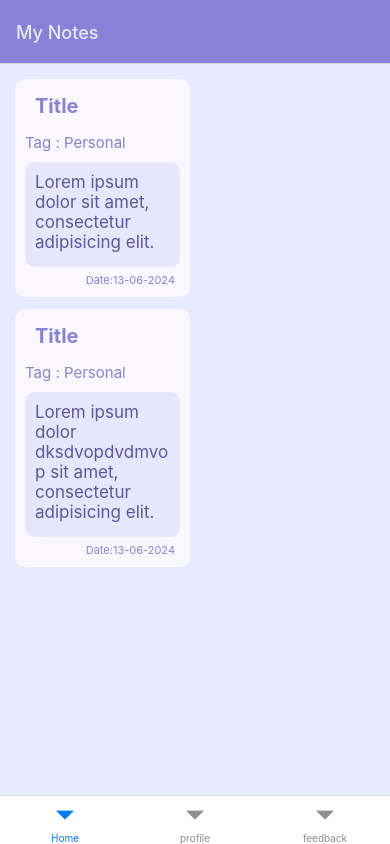
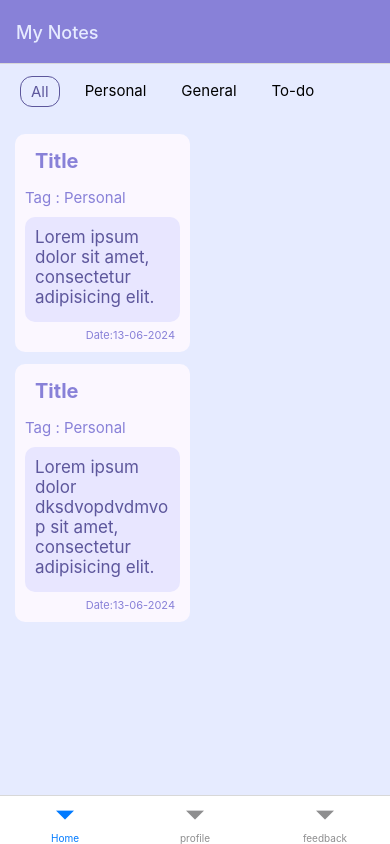
Before and after one commit to Sandeepbhamdare/ReactNativeProject, a React Native app: screen /Home in a window 390 px wide. Built offline with nearby package versions, Linux system fonts and the light colour scheme.

Commit message:
add list in Home

```diff
--- a/Screens/TabScreen/HomeScreen.jsx
+++ b/Screens/TabScreen/HomeScreen.jsx
@@ -5,9 +5,12 @@ import NotesContainer from "../../components/NotesContainer";
 export default function Home() {
     return (
         <>
-            {/* <View style={{ flex: 1, justifyContent: "center", alignItems: "center" }}>
-                <Text>Home Screen</Text>
-            </View> */}
+        <View style={styles.filterList}>
+            <Text style={[styles.listItem,styles.activeItem]}>All</Text>
+            <Text style={styles.listItem}>Personal</Text>
+            <Text style={styles.listItem}>General</Text>
+            <Text style={styles.listItem}>To-do</Text>
+        </View>
             <NotesContainer/>
         </>
     )
@@ -15,8 +18,22 @@ export default function Home() {
 
 const styles=StyleSheet.create({
 
-    header:{
-        height:80,
-        backgroundColor:"#8881d8"
+    filterList:{
+        backgroundColor:"#e6ebff",
+        flexDirection:"row",
+        gap:15,
+        paddingHorizontal:20,
+        paddingVertical:12
+    },
+    listItem:{
+        fontSize:15,
+        paddingHorizontal:10,
+        paddingVertical:5
+    },
+    activeItem:{
+        borderRadius:12,
+        borderColor:"#5d579c",
+        borderWidth:1,
+        color:"#5d579c"
     }
 })
--- a/components/NotesContainer.jsx
+++ b/components/NotesContainer.jsx
@@ -29,7 +29,6 @@ const styles = StyleSheet.create({
         flex: 1,
         flexDirection: "row",
         flexWrap: "wrap",
-        // backgroundColor: "#EDECFE",
         padding: 15,
         gap: 12
     },
```
